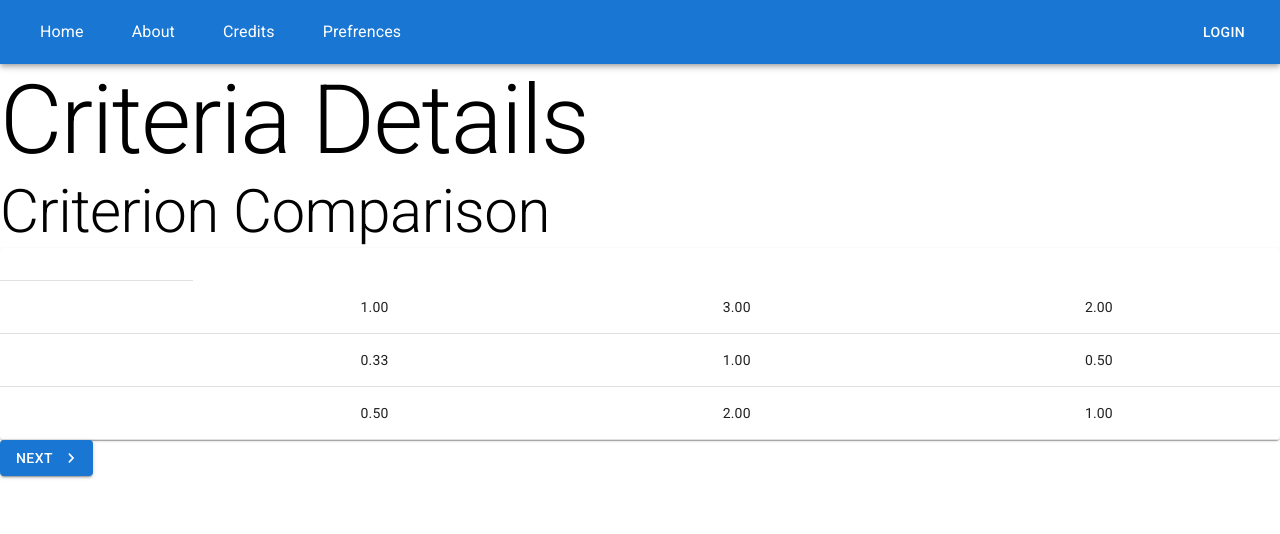
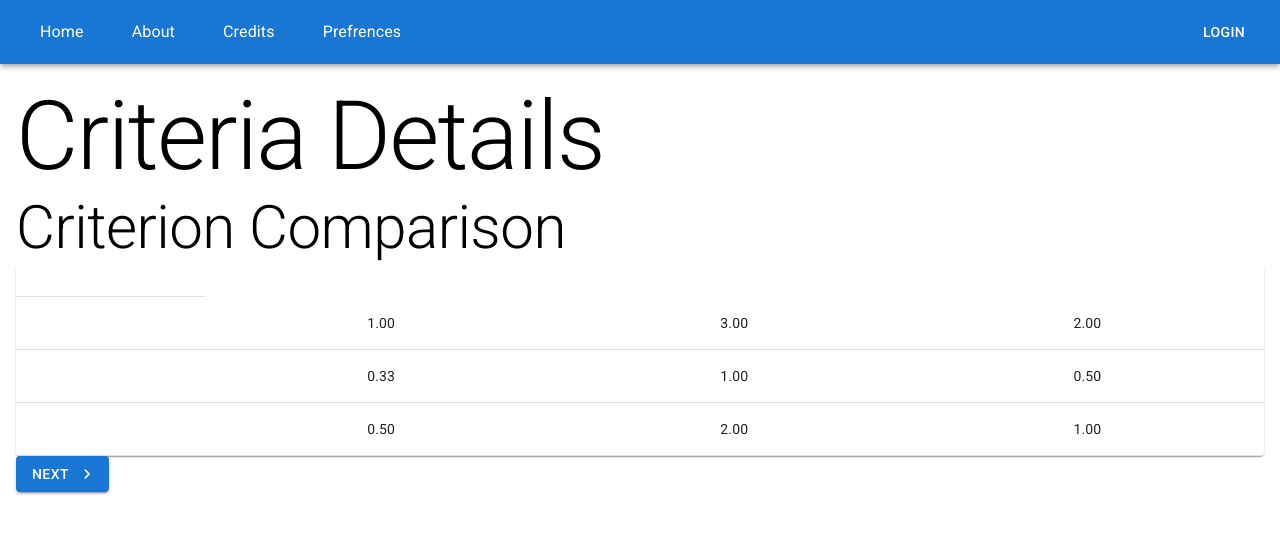
Before and after one commit to sukhmeetbawa/Awesome-AHP, a React (Vite) app in the folder frontend/: page / in a window 1280 px wide. Both pictures are taken after a click on the button "NEXT". Shown: the top 534 px of the page. Built offline with nearby package versions, Linux system fonts and the light colour scheme.

Commit message:
Add margin

```diff
--- a/frontend/src/pages/Form/AlternativeForm.tsx
+++ b/frontend/src/pages/Form/AlternativeForm.tsx
@@ -1,5 +1,5 @@
 import NextIcon from "@mui/icons-material/NavigateNextRounded";
-import { Button, Typography } from "@mui/material";
+import { Box, Button, Typography } from "@mui/material";
 import { useState } from "react";
 import PairWiseComparison from "../../components/PairwiseComparison";
 import Table from "../../components/Table";
@@ -42,7 +42,7 @@ const AlternativeForm: React.FC<AlternativeFormProps> = ({
     };
 
     return (
-        <>
+        <Box margin={2}>
             <Typography variant="h1">Alternative Details</Typography>
             <div>
                 {criteria.map((criterion, k) => (
@@ -90,7 +90,7 @@ const AlternativeForm: React.FC<AlternativeFormProps> = ({
             >
                 Calculate
             </Button>
-        </>
+        </Box>
     );
 };
 
--- a/frontend/src/pages/Form/CriteriaForm.tsx
+++ b/frontend/src/pages/Form/CriteriaForm.tsx
@@ -1,5 +1,5 @@
 import NextIcon from "@mui/icons-material/NavigateNextRounded";
-import { Button, Typography } from "@mui/material";
+import { Box, Button, Typography } from "@mui/material";
 import { useState } from "react";
 import PairWiseComparison from "../../components/PairwiseComparison";
 import Table from "../../components/Table";
@@ -38,7 +38,7 @@ const CriteriaForm: React.FC<CriteriaFormProps> = ({
     };
 
     return (
-        <>
+        <Box margin={2}>
             <Typography variant="h1">Criteria Details</Typography>
             <Typography variant="h2">Criterion Comparison</Typography>
             <div>
@@ -73,7 +73,7 @@ const CriteriaForm: React.FC<CriteriaFormProps> = ({
             >
                 Next
             </Button>
-        </>
+        </Box>
     );
 };
 
--- a/frontend/src/pages/Form/Result.tsx
+++ b/frontend/src/pages/Form/Result.tsx
@@ -1,5 +1,6 @@
 import axios from "axios";
 
+import { Box } from "@mui/material";
 import { useEffect } from "react";
 import BarGraph from "../../components/Graph";
 
@@ -53,7 +54,7 @@ const Result: React.FC<ResultProps> = ({
         calculateWeights();
     }, []);
     return (
-        <div>
+        <Box margin={2}>
             {result && !result.error && (
                 <div>
                     <BarGraph
@@ -68,7 +69,7 @@ const Result: React.FC<ResultProps> = ({
                     />
                 </div>
             )}
-        </div>
+        </Box>
     );
 };
 
```
